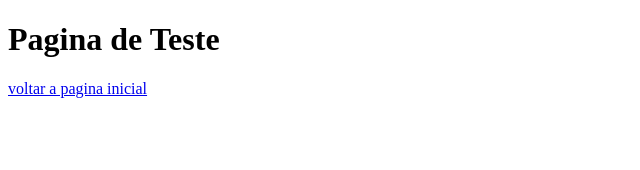
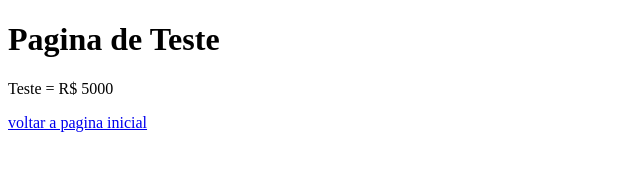
Before and after one commit to RodrigoPS852/AulaTeste, a plain HTML site: page SiteTeste.html in a window 1280 px wide. Shown: the whole page, without its empty margins (0-640 px from the left). Drawn offline with Linux system fonts and the light colour scheme.

Commit message:
Valor do Teste

```diff
--- a/SiteTeste.html
+++ b/SiteTeste.html
@@ -10,6 +10,7 @@
     <h1>
         Pagina de Teste
     </h1>
+    <p> Teste = R$ 5000 </p>
     <a href="Teste.html"> voltar a pagina inicial </a>
 </body>
 </html>
```
